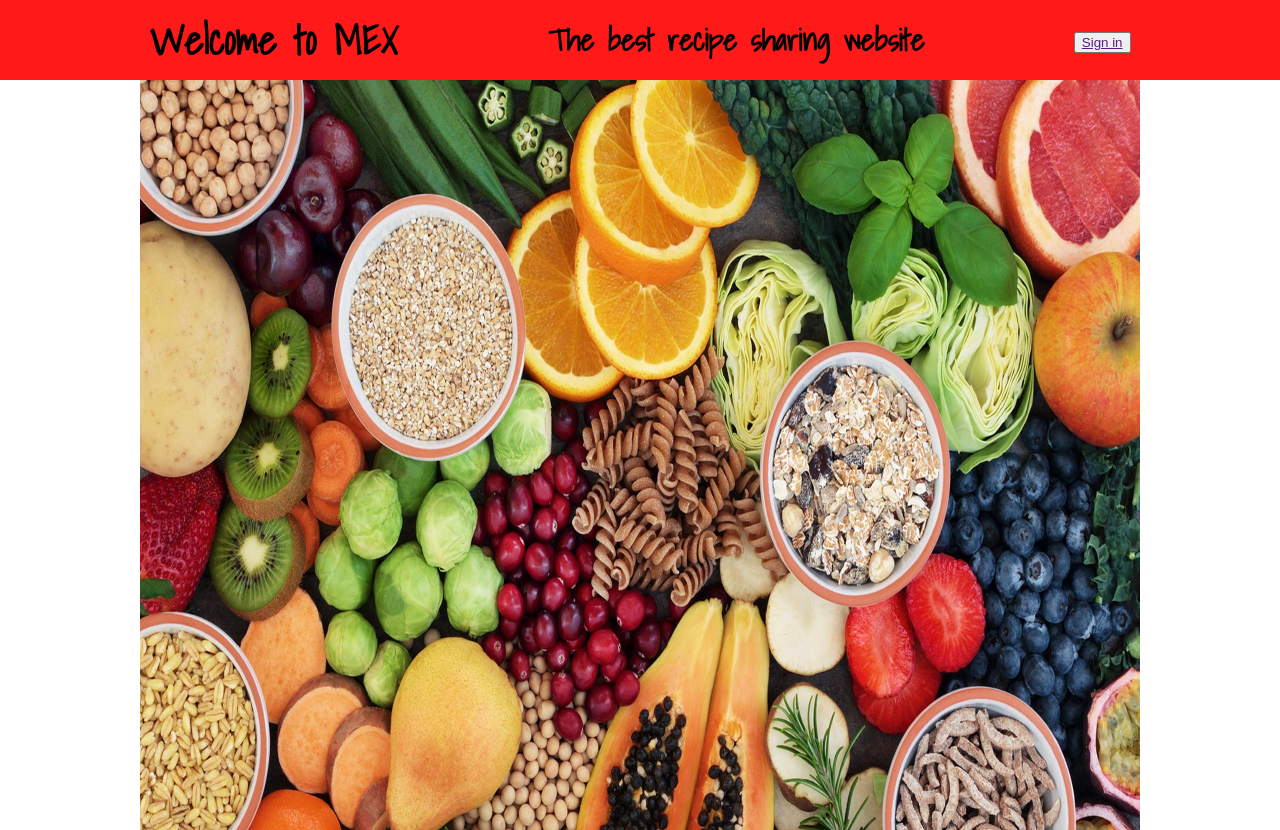
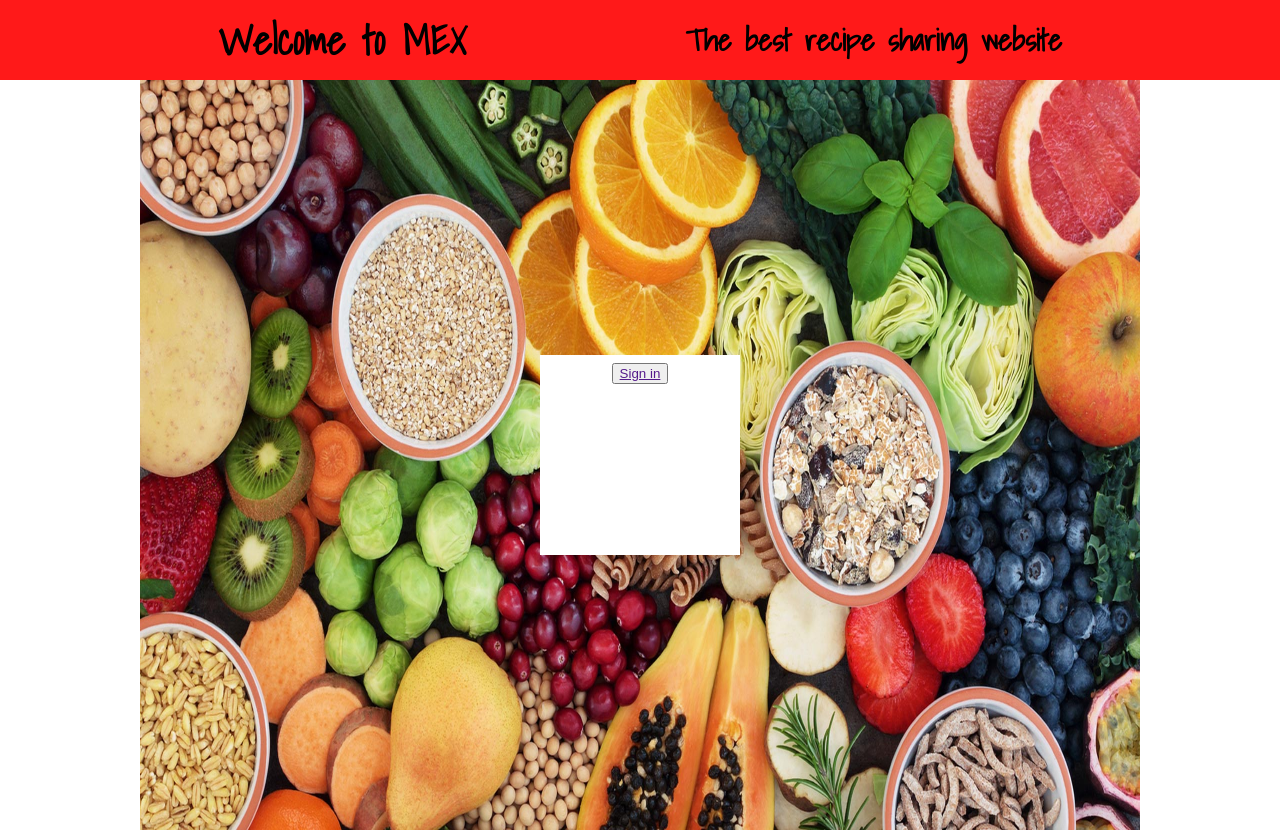
Before and after one commit to MarcoASC4/MEX, a Python web app: template templates/skeleton.html in a window 1280 px wide. Run offline with Jinja, Linux system fonts and the light colour scheme; the template is opened without the code that fills it, so the values that code supplies are empty.

Commit message:
Log In Box

```diff
--- a/static/themes/design.css
+++ b/static/themes/design.css
@@ -5,11 +5,29 @@
   justify-content: space-evenly;
   align-items: center;
 }
+
+.container {
+  position: relative;
+  text-align: center;
+}
+
+.loginbox {
+  position: absolute;
+    top: 50%;
+    left: 50%;
+    transform: translate(-50%, -50%);
+    height: 200px;
+    width: 200px;
+    background-color: white;
+}
+
+
+
+
 .slides {
   margin: 0 auto;
   width: 1000px;
   height: 750px;
-
 }
 
 html, body {
--- a/templates/skeleton.html
+++ b/templates/skeleton.html
@@ -11,10 +11,19 @@
     <div class='heady'>
       <h1>Welcome to MEX</h1>
       <h2 class='spacer'> The best recipe sharing website</h2>
-      <div>
+
+    </div>
+
+    <div class='container'>
+      <img class='slides' src='/static/themes/food.jpg'>
+      <img class='slides' src='/static/themes/food2.jpg'>
+      <img class='slides' src='/static/themes/food3.jpg'>
+      <div class='loginbox'>
         {% if user %}
           <br>
+          <button>
           <a href="{{logout_url}}">Sign out</a>
+          </button>
           {% else %}
           <button class='buttonete'>
           <a href="{{login_url}}">Sign in</a>
@@ -22,12 +31,6 @@
           {% endif %}
       </div>
     </div>
-
-    <div>
-      <img class='slides' src='/static/themes/food.jpg'>
-      <img class='slides' src='/static/themes/food2.jpg'>
-      <img class='slides' src='/static/themes/food3.jpg'>
-    </div>
     <div class="g-signin2" data-onsuccess="onSignIn"></div>
     <script src="static/scripts/recipe.js"></script>
 
```
